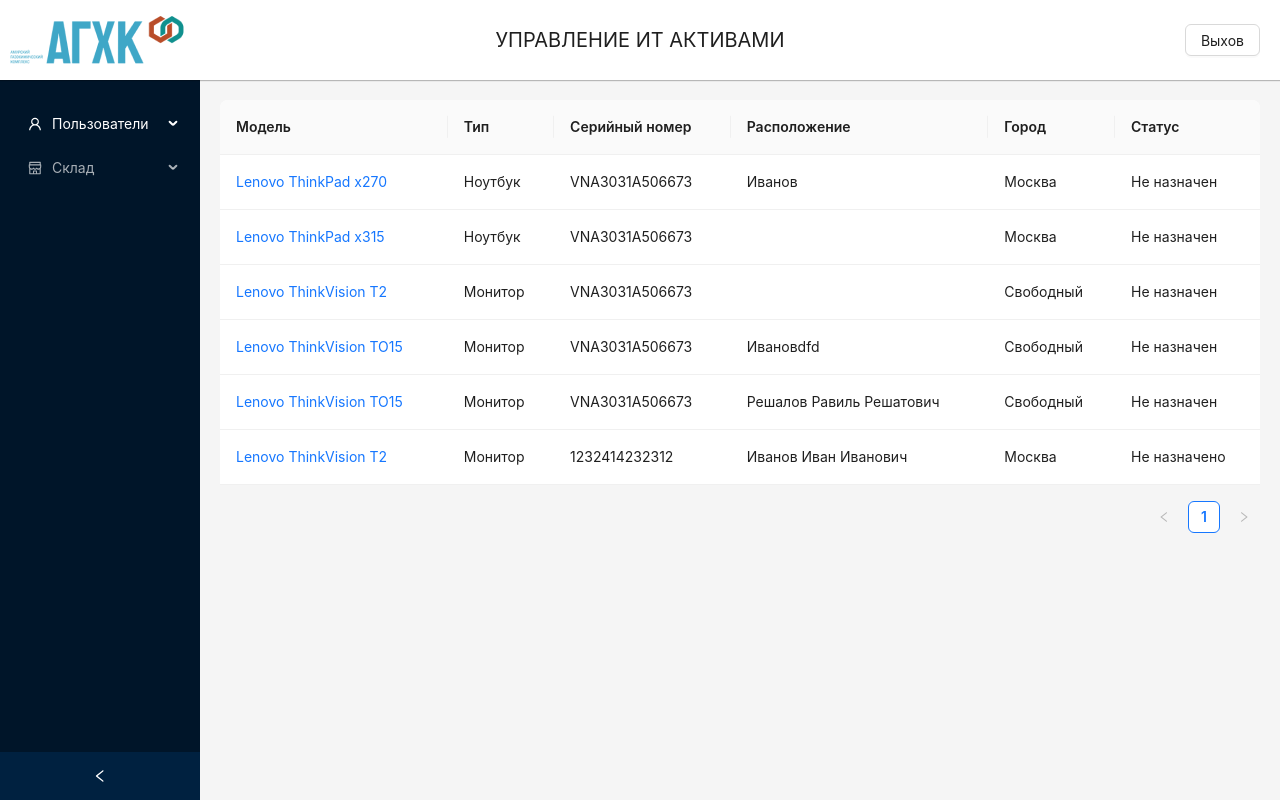
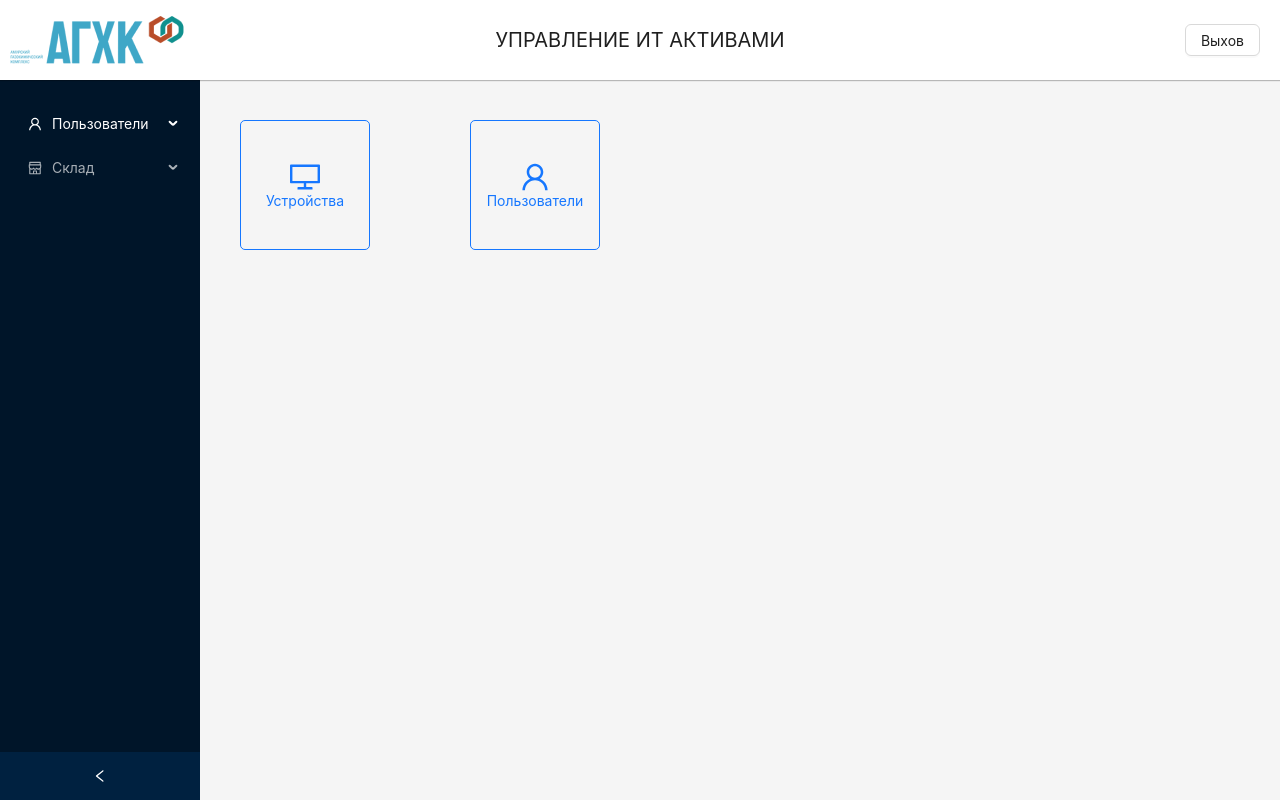
Before and after one commit to evkondr/agcc, a React (Create React App) app: page / in a window 1280 px wide. Both pictures are taken after a click on the button "Демо". Built offline with nearby package versions, Linux system fonts and the light colour scheme; data requests are answered from the project's data file.

Commit message:
feat: add home page

```diff
--- a/db.json
+++ b/db.json
@@ -22,8 +22,15 @@
       "type": "Ноутбук",
       "model": "Lenovo ThinkPad x315",
       "serialNumber": "VNA3031A506673",
-      "owner": null,
-      "history": [],
+      "owner": "Иванов Иван Иванович",
+      "history": [
+        {
+          "owner": "склад",
+          "date": "07.11.2023",
+          "comments": "обновлен",
+          "lastModified": "Демо пользователь"
+        }
+      ],
       "status": "Не назначен",
       "city": "Москва"
     },
@@ -209,6 +216,16 @@
               "lastModified": "Демо пользователь"
             }
           ]
+        },
+        {
+          "id": "2",
+          "type": "Ноутбук",
+          "model": "Lenovo ThinkPad x315",
+          "serialNumber": "VNA3031A506673",
+          "owner": null,
+          "history": [],
+          "status": "Не назначен",
+          "city": "Москва"
         }
       ]
     },
--- a/src/AppRouter.tsx
+++ b/src/AppRouter.tsx
@@ -8,6 +8,7 @@
 import SingleUserPage from './components/pages/SingleUserPage';
 import SingleAssetPage from './components/pages/SingleAssetPage';
 import AddAssetPage from './components/pages/AddAssetPage';
+import HomePage from './components/pages/HomePage';
 
 const AppRouter = createBrowserRouter([
   {
@@ -16,6 +17,10 @@
     children: [
       {
         path: '/',
+        element: <HomePage />,
+      },
+      {
+        path: 'assets/',
         element: <AssetsPage />,
       },
       {
--- a/src/components/assets/AssetsTable.tsx
+++ b/src/components/assets/AssetsTable.tsx
@@ -13,7 +13,7 @@
       title: 'Модель',
       dataIndex: 'model',
       key: 'model',
-      render: (text, record) => <NavLink to={`assets/${record.id}`}>{text}</NavLink>,
+      render: (text, record) => <NavLink to={`/assets/${record.id}`}>{text}</NavLink>,
     },
     {
       title: 'Тип',
--- /dev/null
+++ b/src/components/pages/HomePage.tsx
@@ -0,0 +1,21 @@
+import DesktopOutlined from '@ant-design/icons/lib/icons/DesktopOutlined';
+import UserOutlined from '@ant-design/icons/lib/icons/UserOutlined';
+import React from 'react';
+import { Link } from 'react-router-dom';
+
+const HomePage = () => {
+  return (
+    <nav className="home-page-nav">
+      <Link to="/assets" className="home-page-nav__item">
+        <DesktopOutlined />
+        <span>Устройства</span>
+      </Link>
+      <Link to="/users" className="home-page-nav__item">
+        <UserOutlined />
+        <span>Пользователи</span>
+      </Link>
+    </nav>
+  );
+};
+
+export default HomePage;
--- a/src/index.css
+++ b/src/index.css
@@ -59,6 +59,28 @@
   margin-top: 80px;
   transition: all .25s ease;
 }
+.home-page-nav{
+  display: flex;
+  column-gap: 10%;
+  padding: 20px;
+}
+.home-page-nav__item{
+  width: 130px;
+  height: 130px;
+  display: flex;
+  flex-direction: column;
+  justify-content: center;
+  align-items: center;
+  border: 1px solid #1677ff;
+  border-radius: 5px;
+  transition: .2s;
+}
+.home-page-nav__item:hover{
+  border-color: #69b1ff;
+}
+.home-page-nav__item svg{
+  font-size: 30px;
+}
 
 @media screen and (max-width: 1200px) {
   .main{
```
